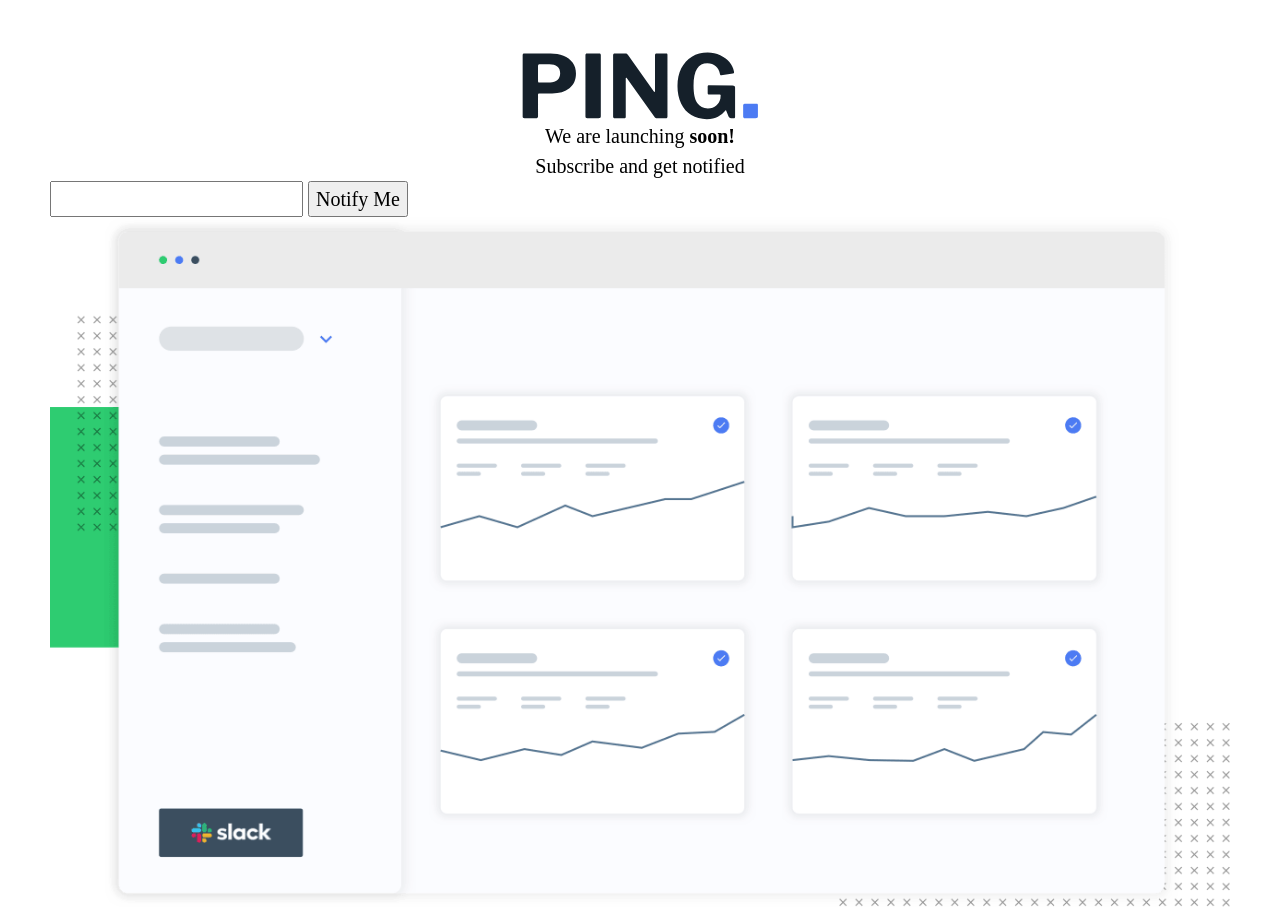
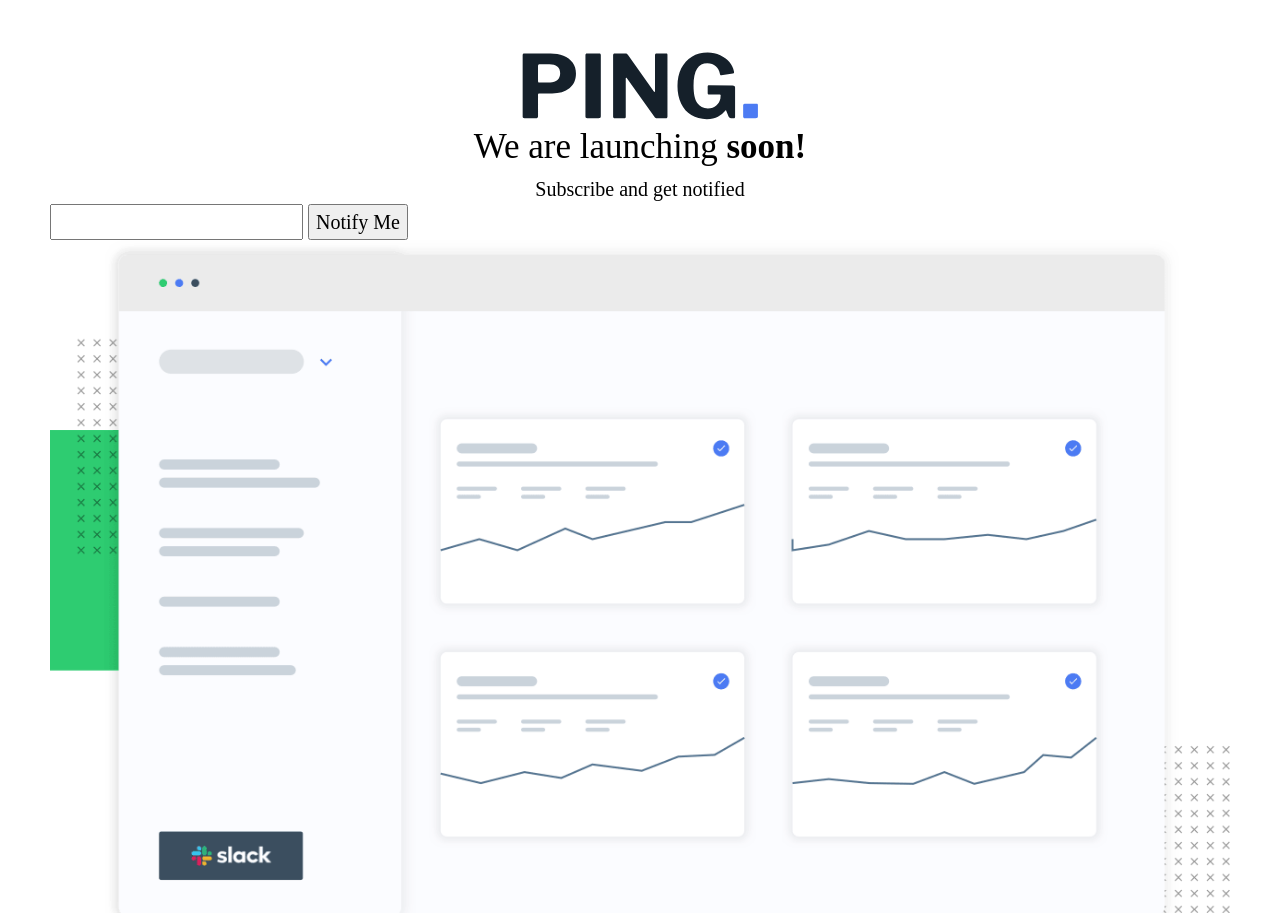
Before and after one commit to chilledoutluke/ping-coming-soon-page-master, a plain HTML site: page index.html in a window 1280 px wide. Shown: the top 913 px of the page. Drawn offline with Linux system fonts and the light colour scheme.

```diff
--- a/index.html
+++ b/index.html
@@ -27,12 +27,12 @@
     <!-- Intro -->
     <div class="intro">
       <img src="./images/logo.svg" alt="">
-      <p class="heading">We are launching <strong>soon!</strong></p>
+      <p class="heading">We are launching <strong><span>soon!</span></strong></p>
       <p>Subscribe and get notified</p>
     </div>
 
     <!-- Email -->
-    <div>
+    <div class="container">
       <input type="text">
       <button>Notify Me</button>
     </div>
--- a/style.css
+++ b/style.css
@@ -30,3 +30,7 @@ body {
     display: grid;
     text-align: center;
 }
+
+.heading {
+    font-size: 35px;
+}
```
